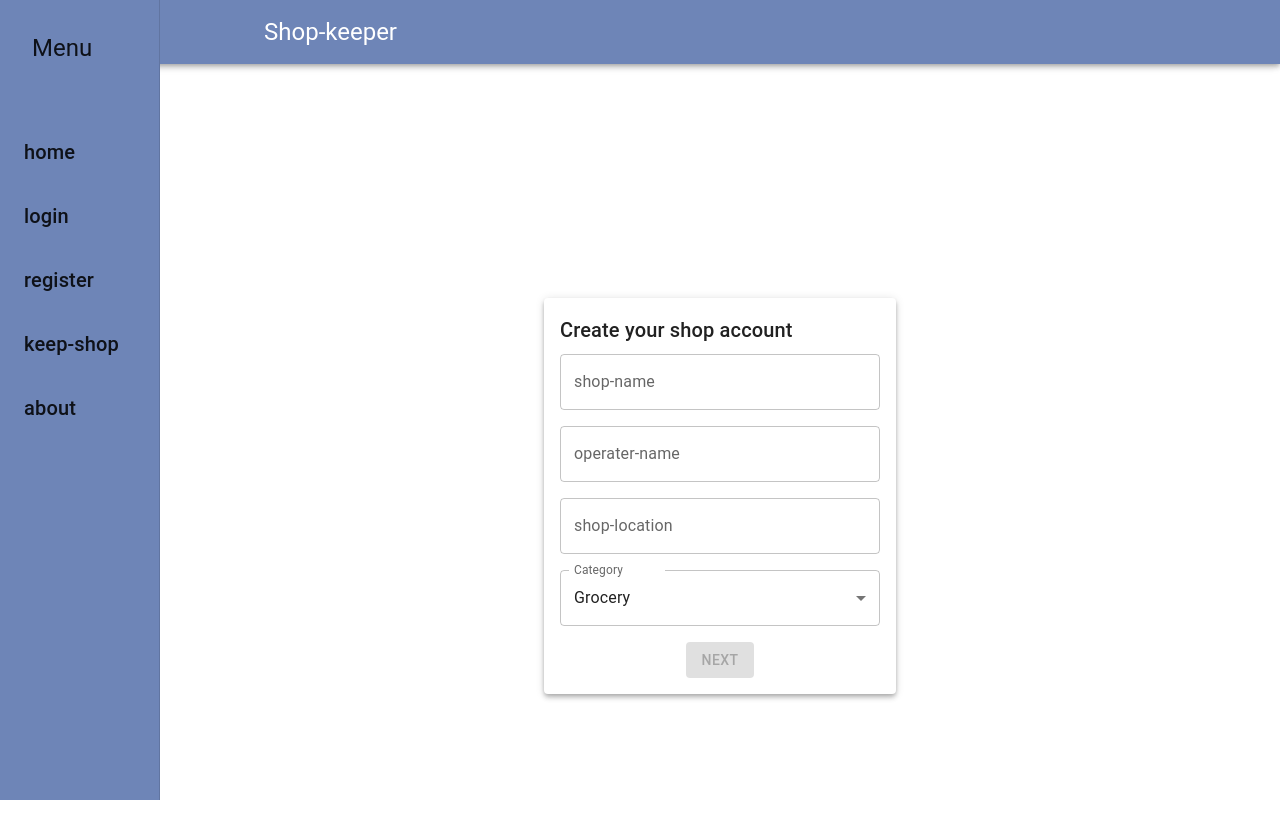
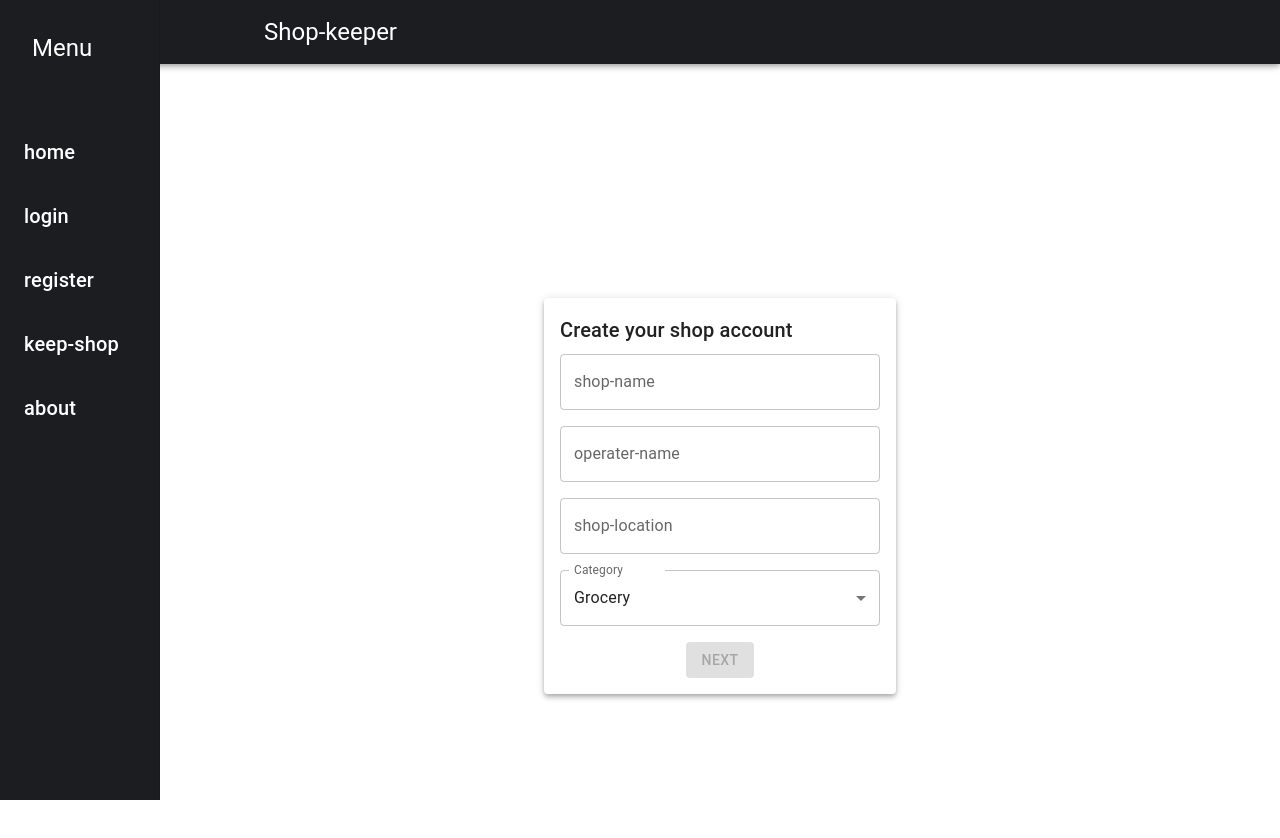
Before and after one commit to rajendra7117/shop-keeper, a React (Create React App) app: page /register in a window 1280 px wide. Shown: the top 838 px of the page. Built offline with nearby package versions, Linux system fonts and the light colour scheme.

Commit message:
colors modified for header and sidebar

```diff
--- a/src/components/Navigation/Header.tsx
+++ b/src/components/Navigation/Header.tsx
@@ -4,7 +4,7 @@ import { AppBar, Toolbar, Typography } from '@mui/material'
 import { Container } from '@mui/system'
 const Header = () => {
   return (
-    <AppBar position='fixed' sx={{backgroundColor: "#6E85B7"}}>
+    <AppBar position='fixed' sx={{backgroundColor: "#1c1d21"}}>
       <Container maxWidth="xl">
       <Toolbar disableGutters>
         <Typography variant="h5" sx={{ml: "15rem"}}>Shop-keeper</Typography>
--- a/src/components/Navigation/SideBar.tsx
+++ b/src/components/Navigation/SideBar.tsx
@@ -30,12 +30,12 @@ const SideBar = () => {
         },
       }}
     >
-      <Typography variant="h5" sx={{ marginLeft: "2rem", marginTop: "2rem" }}>
+      <Typography variant="h5" sx={{ marginLeft: "2rem", marginTop: "2rem",    color: "#ffffff" }}>
         Menu
       </Typography>
       <List sx={{ marginTop: "3rem" }}>
         {arr.map((item: string) => (
-          <ListItem key={item} sx={{ width: "100%", paddingInline: 0 }}>
+          <ListItem key={item} sx={{ width: "100%", paddingInline: 0,    color: "#ffffff" }}>
             <ListItemButton
               className="list-button"
               sx={{ width: "100%", paddingInline: 0, textAlign: "center" }}
--- a/src/components/Navigation/Styles.css
+++ b/src/components/Navigation/Styles.css
@@ -4,5 +4,6 @@
     width: 9rem;
 }
 .drawer>div{
-    background-color: #6E85B7;
+    background-color: #1c1d21;
+    color: "#ffffff"
 }
```
